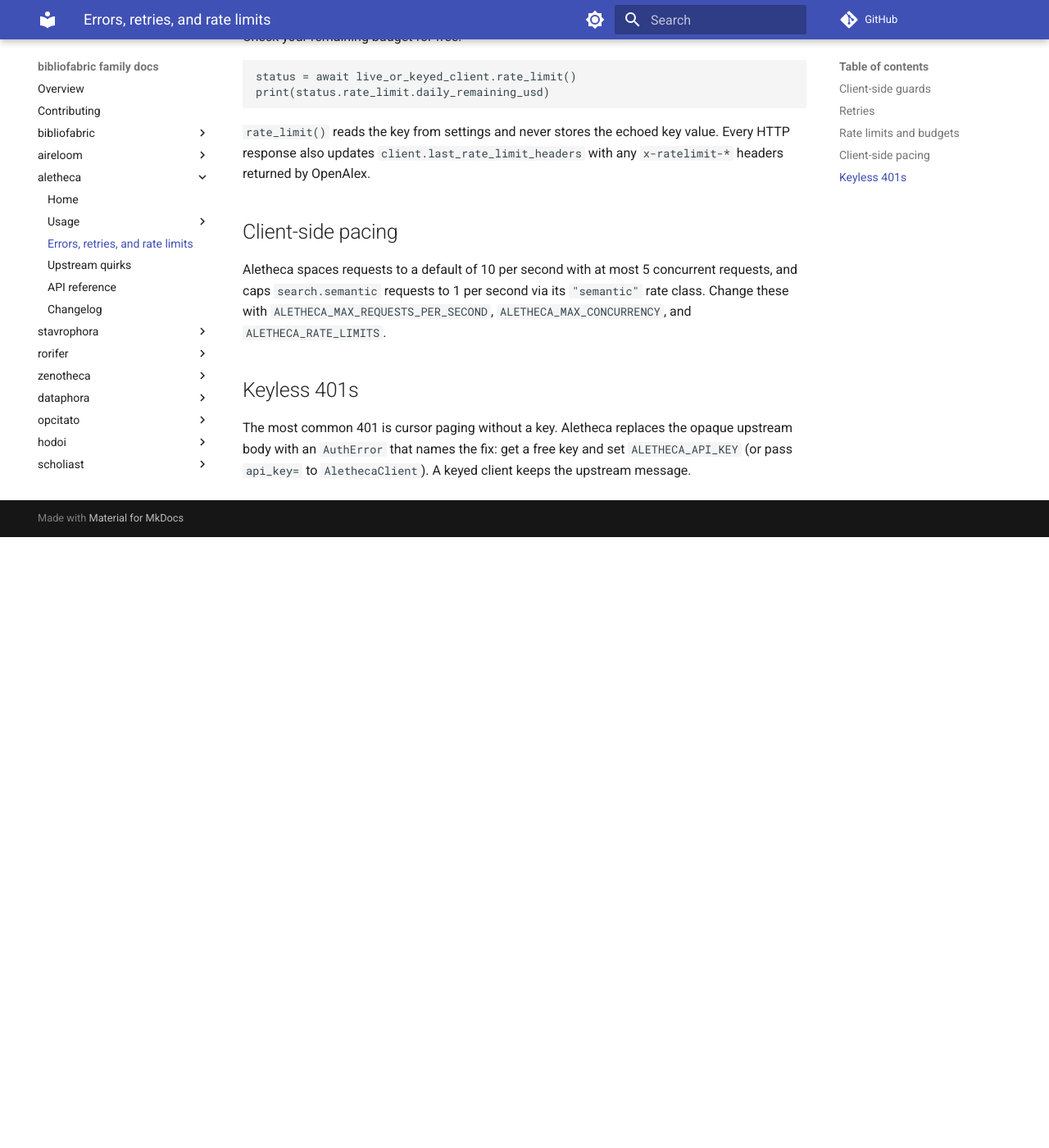
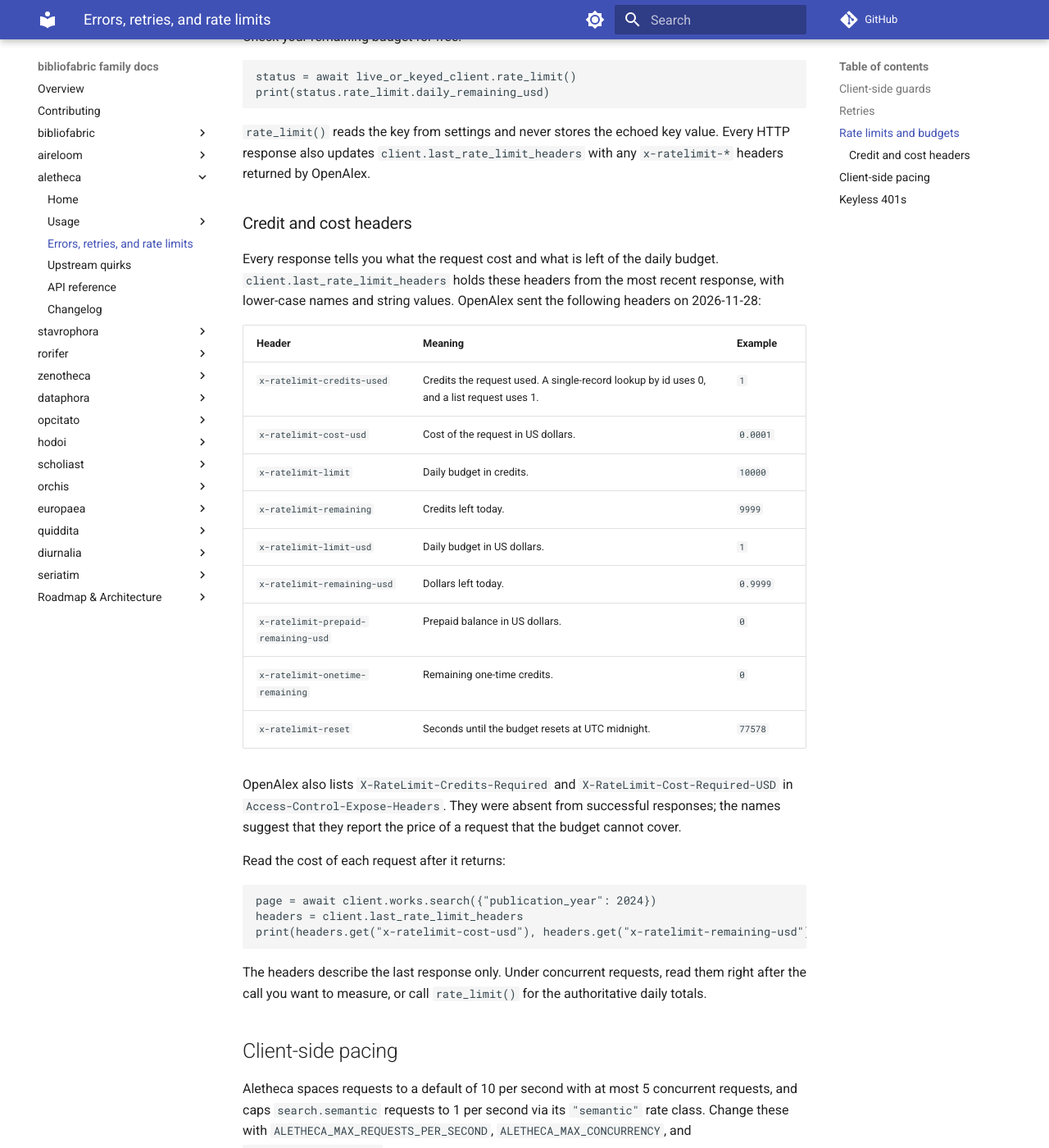
Before and after one commit to utsmok/bibliofabric, an MkDocs documentation site: the page built from docs/aletheca/errors.md, in a window 1280 px wide and 1400 px high, scrolled down 1797 px. Shown: the whole window at 82% size. Built offline with MkDocs 1.6.1 and Material for MkDocs 9.7.7, drawn with Linux system fonts in a browser that asks for light colours; comment, search, counter and statistics services are not loaded; before the commit the page ends 2452 px from its top, so only the background shows below that.

Commit message:
docs(aletheca): document the OpenAlex credit and cost headers

````diff
--- a/docs/aletheca/errors.md
+++ b/docs/aletheca/errors.md
@@ -67,6 +67,34 @@ print(status.rate_limit.daily_remaining_usd)
 
 `rate_limit()` reads the key from settings and never stores the echoed key value. Every HTTP response also updates `client.last_rate_limit_headers` with any `x-ratelimit-*` headers returned by OpenAlex.
 
+### Credit and cost headers
+
+Every response tells you what the request cost and what is left of the daily budget. `client.last_rate_limit_headers` holds these headers from the most recent response, with lower-case names and string values. OpenAlex sent the following headers on 2026-11-28:
+
+| Header | Meaning | Example |
+|---|---|---|
+| `x-ratelimit-credits-used` | Credits the request used. A single-record lookup by id uses 0, and a list request uses 1. | `1` |
+| `x-ratelimit-cost-usd` | Cost of the request in US dollars. | `0.0001` |
+| `x-ratelimit-limit` | Daily budget in credits. | `10000` |
+| `x-ratelimit-remaining` | Credits left today. | `9999` |
+| `x-ratelimit-limit-usd` | Daily budget in US dollars. | `1` |
+| `x-ratelimit-remaining-usd` | Dollars left today. | `0.9999` |
+| `x-ratelimit-prepaid-remaining-usd` | Prepaid balance in US dollars. | `0` |
+| `x-ratelimit-onetime-remaining` | Remaining one-time credits. | `0` |
+| `x-ratelimit-reset` | Seconds until the budget resets at UTC midnight. | `77578` |
+
+OpenAlex also lists `X-RateLimit-Credits-Required` and `X-RateLimit-Cost-Required-USD` in `Access-Control-Expose-Headers`. They were absent from successful responses; the names suggest that they report the price of a request that the budget cannot cover.
+
+Read the cost of each request after it returns:
+
+```python
+page = await client.works.search({"publication_year": 2024})
+headers = client.last_rate_limit_headers
+print(headers.get("x-ratelimit-cost-usd"), headers.get("x-ratelimit-remaining-usd"))
+```
+
+The headers describe the last response only. Under concurrent requests, read them right after the call you want to measure, or call `rate_limit()` for the authoritative daily totals.
+
 ## Client-side pacing
 
 Aletheca spaces requests to a default of 10 per second with at most 5 concurrent requests, and caps `search.semantic` requests to 1 per second via its `"semantic"` rate class. Change these with `ALETHECA_MAX_REQUESTS_PER_SECOND`, `ALETHECA_MAX_CONCURRENCY`, and `ALETHECA_RATE_LIMITS`.
````
Also changed, not shown: docs/roadmap/deferred.md (+0 -1 lines).
